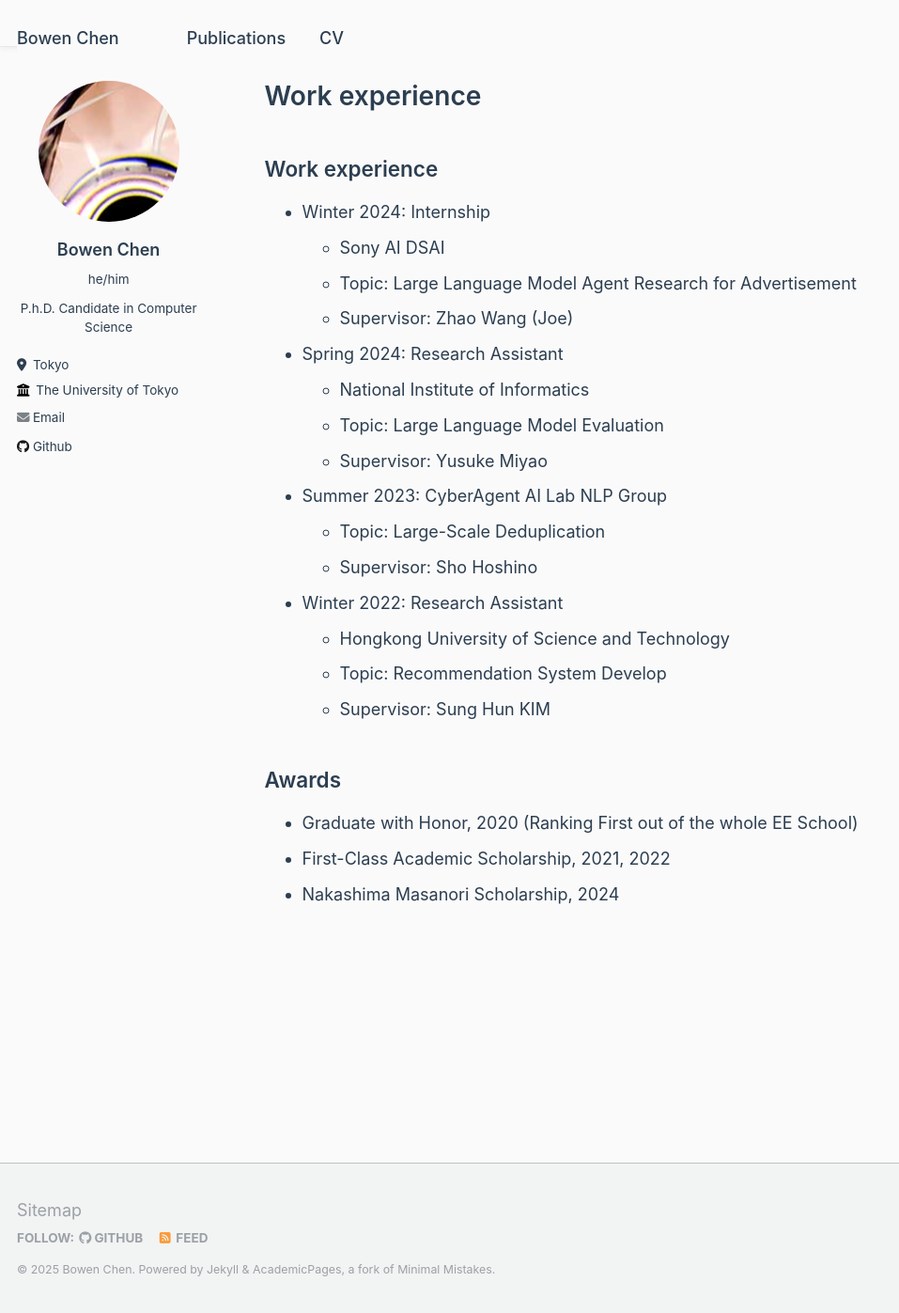
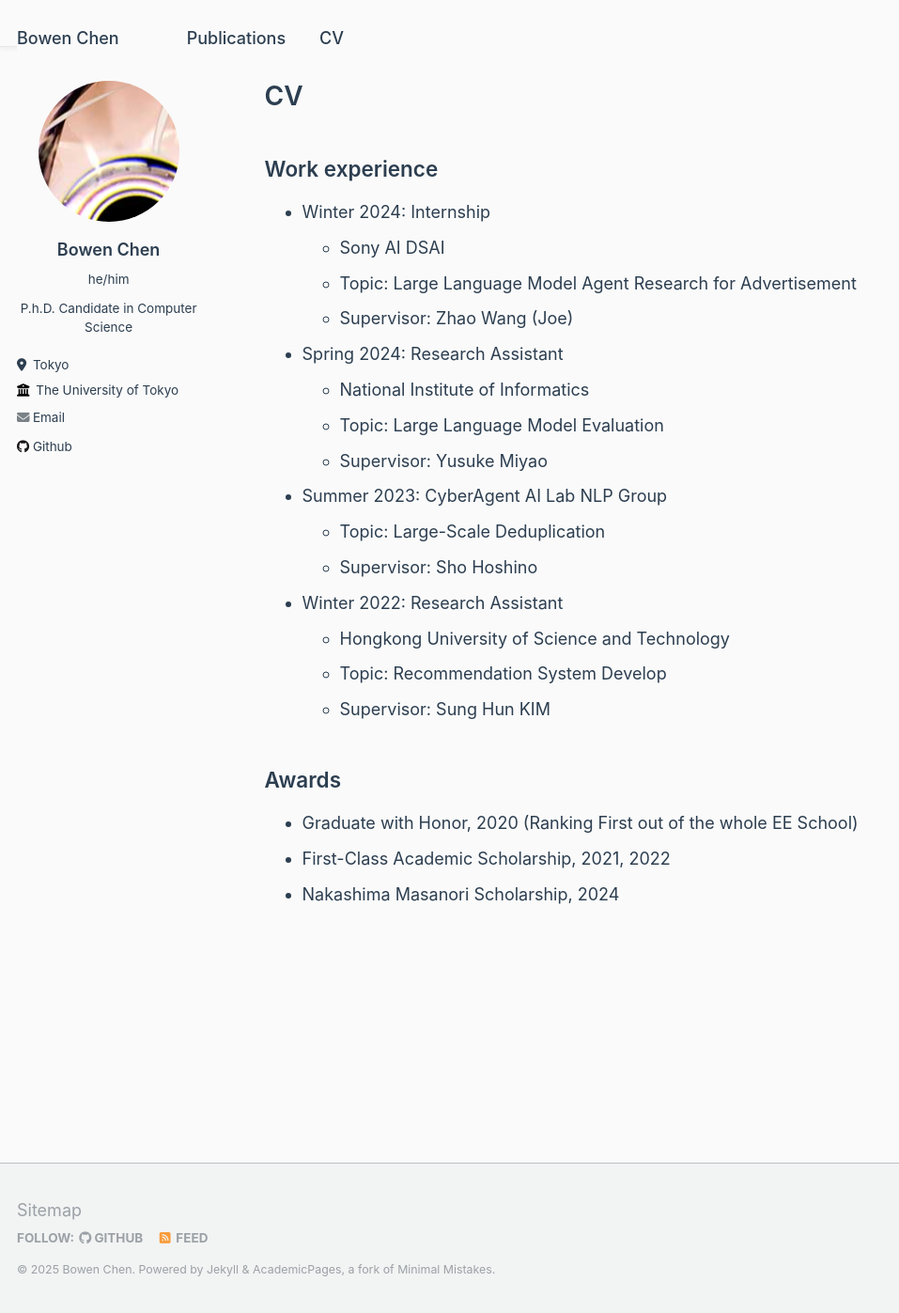
Before and after one commit to PosoSAgapo/PosoSAgapo.github.io, a Jekyll site: the page built from _pages/cv.md, in a window 1280 px wide and 1397 px high. Shown: the whole window at 94% size, without its empty margins (0-957 px from the left). Built offline with Jekyll 4.4.1, drawn with Linux system fonts in a browser that asks for light colours; our own code applies the rules of GitHub Pages for plain Markdown files.

Commit message:
update page

```diff
--- a/_pages/cv.md
+++ b/_pages/cv.md
@@ -1,4 +1,5 @@
 ---
+title: "CV"
 layout: archive
 permalink: /cv/
 author_profile: true
```
Also changed, not shown: _pages/publications.md (+1 -0 lines), _backup/2009-10-01-paper-title-number-1.md (renamed from _publications/2009-10-01-paper-title-number-1.md), _backup/2010-10-01-paper-title-number-2.md (renamed from _publications/2010-10-01-paper-title-number-2.md), _backup/2015-10-01-paper-title-number-3.md (renamed from _publications/2015-10-01-paper-title-number-3.md), _backup/2024-02-17-paper-title-number-4.md (renamed from _publications/2024-02-17-paper-title-number-4.md).
